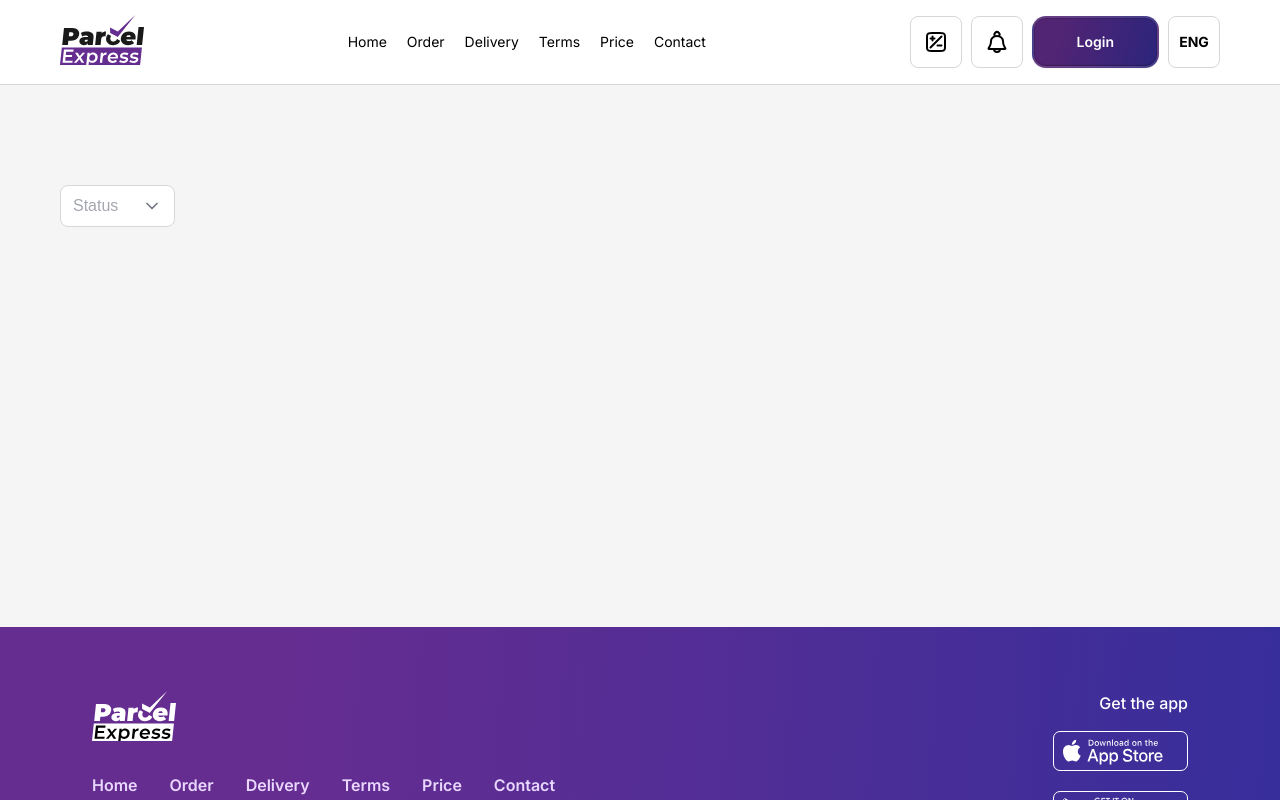
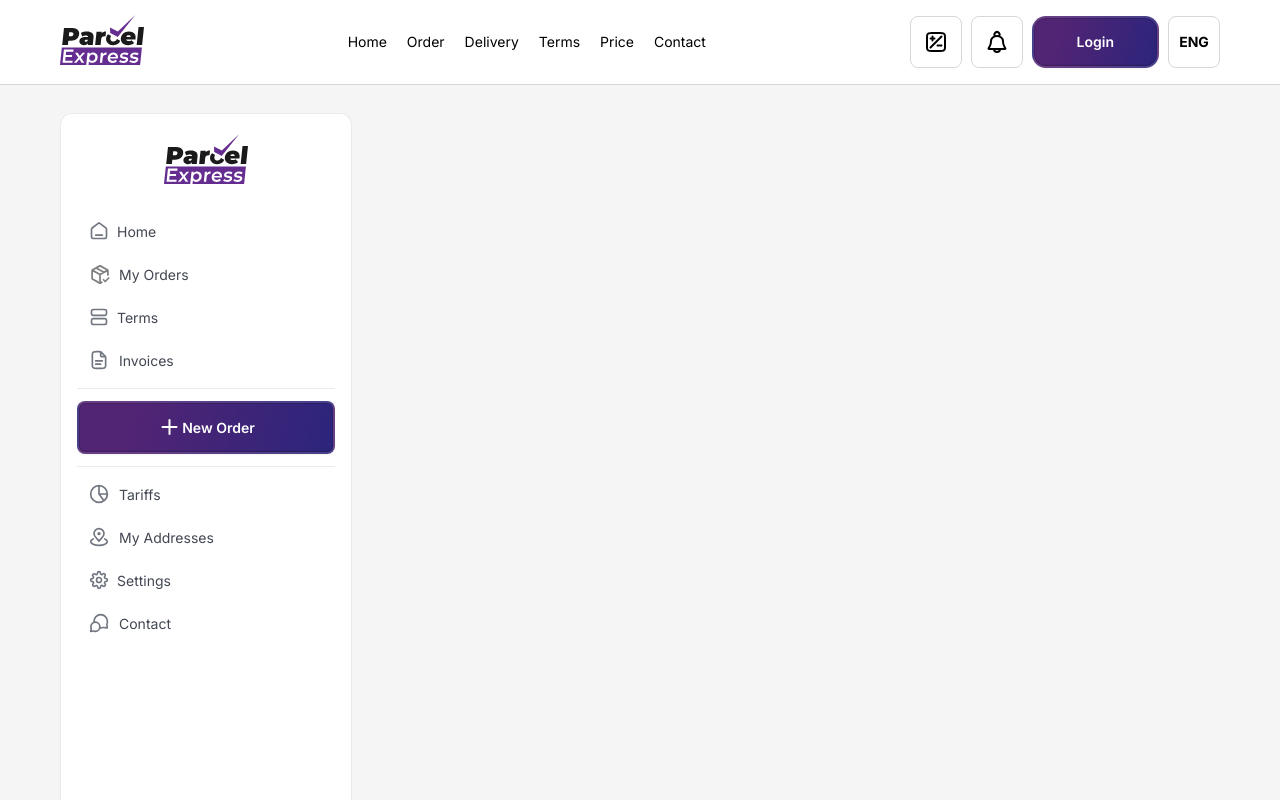
Before and after one commit to parcel-express/parcel-frontend, a Next.js app: page /en/orders in a window 1280 px wide. Shown: the top 800 px of the page. Built offline with nearby package versions, Linux system fonts and the light colour scheme.

Commit message:
desktop sidebar

```diff
--- a/src/components/Sidebar.tsx
+++ b/src/components/Sidebar.tsx
@@ -2,9 +2,16 @@ import React from 'react';
 import styled from 'styled-components';
 import { useTranslations } from 'use-intl';
 
+import AddressIcon from '@/icons/AddressIcon';
+import ContactIcon from '@/icons/ContactIcon';
+import HomeIcon from '@/icons/HomeIcon';
+import InvoiceIcon from '@/icons/InvoiceIcon';
 import LogoIcon from '@/icons/LogoIcon';
 import PackageIcon from '@/icons/PackageIcon';
 import PlusTranspIcon from '@/icons/PlusTranspIcon';
+import SettingsIcon from '@/icons/SettingsIcon';
+import TariffsIcon from '@/icons/TariffsIcon';
+import TermsIcon from '@/icons/TermsIcon';
 import { colors } from '@/styles/colors';
 
 import { Button } from './Button';
@@ -52,6 +59,7 @@ const ButtonWrapper = styled.div`
   padding: 12px 0;
   border-top: 1px solid ${colors.border.light};
   border-bottom: 1px solid ${colors.border.light};
+  margin: 8px 0 8px 0;
 `;
 
 const Sidebar = () => {
@@ -63,22 +71,25 @@ const Sidebar = () => {
       </LogoWrapper>
       <ItemsWrapper>
         <MenuItem>
+          <HomeIcon />
           <Typography variant='text-sm' color={colors.text.secondary} weight='regular'>
             {tSidebar('home')}
           </Typography>
         </MenuItem>
         <MenuItem>
-          <PackageIcon />
+          <PackageIcon width={22} height={21} />
           <Typography variant='text-sm' color={colors.text.secondary} weight='regular'>
             {tSidebar('orders')}
           </Typography>
         </MenuItem>
         <MenuItem>
+          <TermsIcon />
           <Typography variant='text-sm' color={colors.text.secondary} weight='regular'>
             {tSidebar('terms')}
           </Typography>
         </MenuItem>
         <MenuItem>
+          <InvoiceIcon />
           <Typography variant='text-sm' color={colors.text.secondary} weight='regular'>
             {tSidebar('invoice')}
           </Typography>
@@ -92,21 +103,25 @@ const Sidebar = () => {
       </ButtonWrapper>
       <ItemsWrapper>
         <MenuItem>
+          <TariffsIcon />
           <Typography variant='text-sm' color={colors.text.secondary} weight='regular'>
             {tSidebar('tariffs')}
           </Typography>
         </MenuItem>
         <MenuItem>
+          <AddressIcon />
           <Typography variant='text-sm' color={colors.text.secondary} weight='regular'>
             {tSidebar('addresses')}
           </Typography>
         </MenuItem>
         <MenuItem>
+          <SettingsIcon />
           <Typography variant='text-sm' color={colors.text.secondary} weight='regular'>
             {tSidebar('settings')}
           </Typography>
         </MenuItem>
         <MenuItem>
+          <ContactIcon />
           <Typography variant='text-sm' color={colors.text.secondary} weight='regular'>
             {tSidebar('contact')}
           </Typography>
--- a/src/icons/PackageIcon.tsx
+++ b/src/icons/PackageIcon.tsx
@@ -1,7 +1,20 @@
 import * as React from 'react';
 
-const PackageIcon = () => (
-  <svg xmlns='http://www.w3.org/2000/svg' width={24} height={24} fill='none'>
+type Props = {
+  size?: number;
+  width?: number;
+  height?: number;
+};
+
+const PackageIcon: React.FC<Props> = ({ size = 24, width, height, ...props }) => (
+  <svg
+    xmlns='http://www.w3.org/2000/svg'
+    width={width ?? size}
+    height={height ?? size}
+    viewBox='0 0 24 24'
+    fill='none'
+    {...props}
+  >
     <path
       stroke='#000'
       strokeLinecap='round'
--- a/src/screens/OrdersScreen.tsx
+++ b/src/screens/OrdersScreen.tsx
@@ -5,17 +5,11 @@ import styled from 'styled-components';
 import Container from '@/components/Container';
 import Footer from '@/components/Footer';
 import Header from '@/components/Header';
-import StatusDropdown from '@/components/StatusDropdown';
+import Sidebar from '@/components/Sidebar';
 
-const Wrapper = styled.div`
-  margin: 100px 0 400px 0;
-  display: flex;
-  flex-direction: column;
-  gap: 20px;
-`;
-
-const StatusWrapper = styled.div`
-  width: 115px;
+const MainContent = styled.div`
+  display: Flex;
+  padding: 28px 0 0 0;
 `;
 
 const OrdersScreen = () => {
@@ -23,11 +17,9 @@ const OrdersScreen = () => {
     <>
       <Header />
       <Container>
-        <Wrapper>
-          <StatusWrapper>
-            <StatusDropdown value='' onChange={() => {}} />
-          </StatusWrapper>
-        </Wrapper>
+        <MainContent>
+          <Sidebar />
+        </MainContent>
       </Container>
       <Footer />
     </>
```
